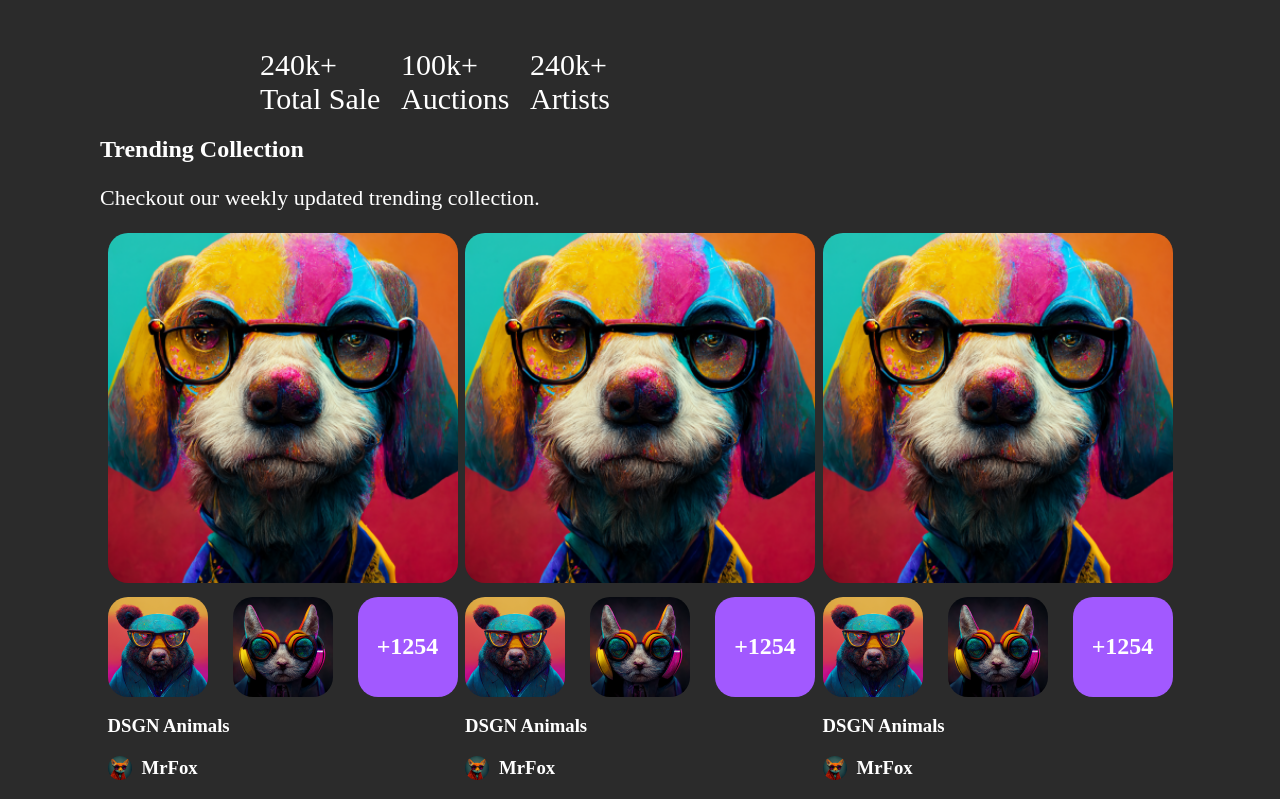
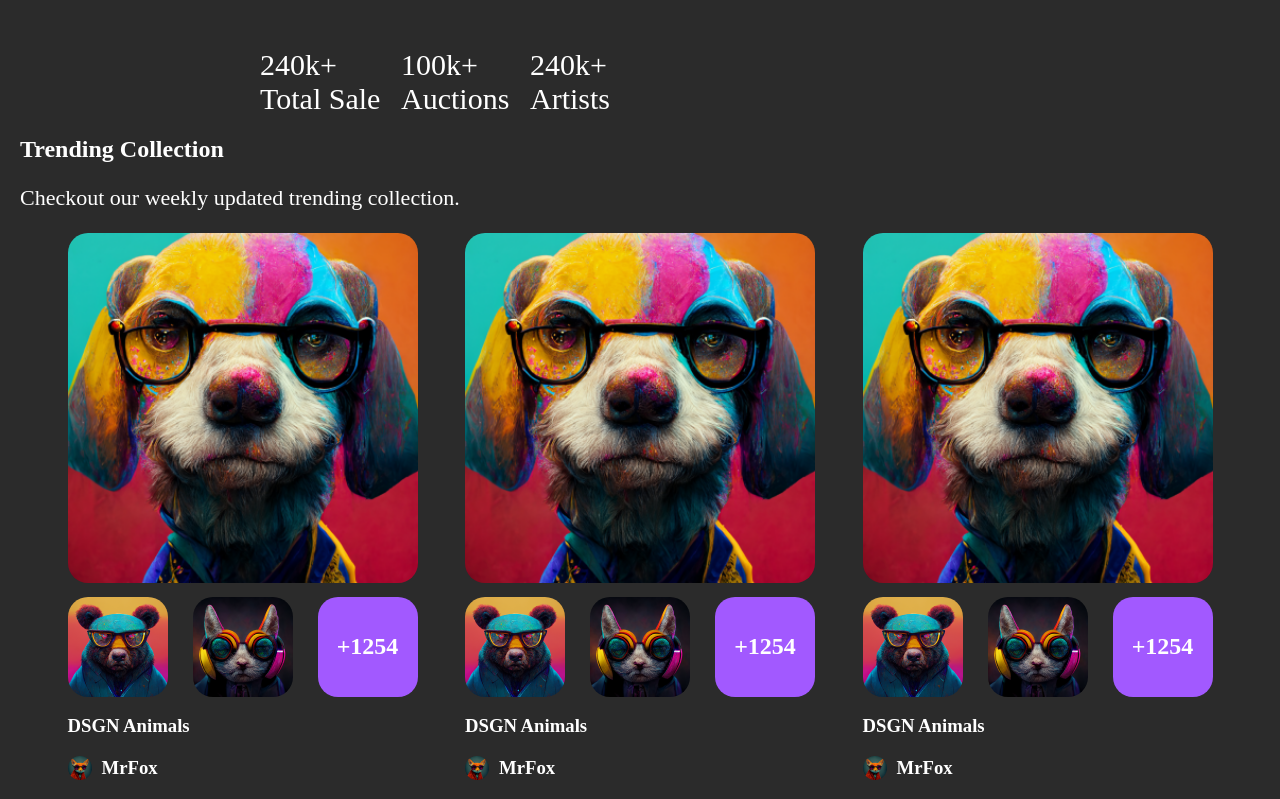
Before and after one commit to 3alehi/nft-market-palace, a Next.js app in the folder nft-market-place/: page / in a window 1280 px wide. Shown: the part 692-1491 px from the top of the page. Built offline with nearby package versions, Linux system fonts and the light colour scheme.

Commit message:
response cole

```diff
--- a/nft-market-place/src/app/Collection/Collection.jsx
+++ b/nft-market-place/src/app/Collection/Collection.jsx
@@ -5,11 +5,13 @@ export default function Collection() {
   return (
     <div className="container">
       <div className={style.collection}>
+        <div className={style.header_col}>
         <h2>Trending Collection</h2>
         <p className={style.p_Box}>
           {" "}
           Checkout our weekly updated trending collection.
         </p>
+        </div>
         <div className={style.Box_div}>
 
         <Box />
--- a/nft-market-place/src/app/Collection/Collection.module.css
+++ b/nft-market-place/src/app/Collection/Collection.module.css
@@ -1,5 +1,5 @@
 .collection{
-    padding: 0 80px;
+    /* padding: 0 80px; */
     color: white;
     margin-top: 10px;
 }
@@ -11,3 +11,31 @@
     justify-content: space-evenly;
     flex-wrap: wrap;
 }
+@media (max-width: 600px) {
+   .header_col{
+
+   }
+   .collection{
+    width: 100%;
+   }
+.container{
+    padding: 0;
+}
+  }
+
+  @media (min-width: 600px) and (max-width: 768px) {
+
+  }
+
+  @media (min-width: 768px) and (max-width: 992px) {
+
+
+  }
+
+  @media (min-width: 992px) and (max-width: 1200px) {
+
+  }
+
+  @media (min-width: 1200px) {
+
+  }
```
